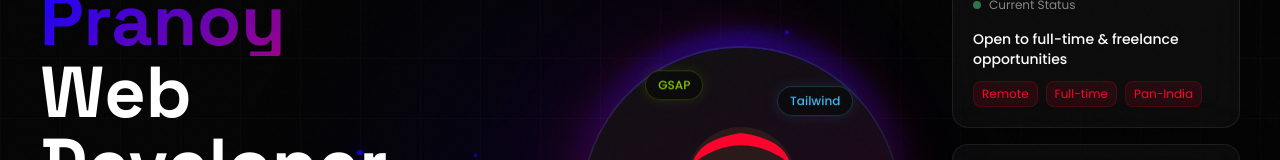
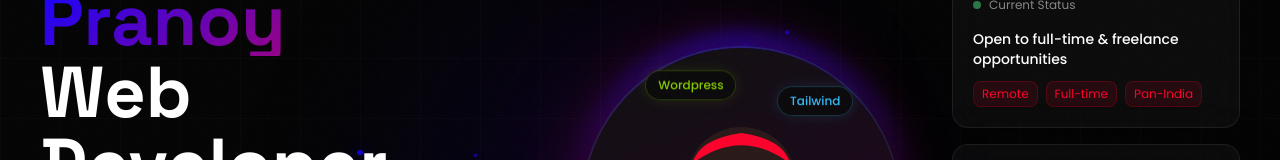
Before and after one commit to PranoyAcharyya/Pranoy-Porfolio, a React (Vite) app: page / in a window 1280 px wide. Shown: the part 242-402 px from the top of the page. Built offline with nearby package versions, Linux system fonts and the light colour scheme.

Commit message:
fix vercel deployment

```diff
--- a/src/sections/Hero.jsx
+++ b/src/sections/Hero.jsx
@@ -451,7 +451,7 @@ export default function Hero() {
               {/* Floating tech badges */}
               {[
                 { label: "React", x: -20, y: 20, color: "#61dafb", delay: 0 },
-                { label: "GSAP", x: 20, y: -10, color: "#88ce02", delay: 0.3 },
+                { label: "Wordpress", x: 20, y: -10, color: "#88ce02", delay: 0.3 },
                 {
                   label: "Tailwind",
                   x: -15,
```
Also changed, not shown: 2 other files (tests, documents, lock files or other folders).
